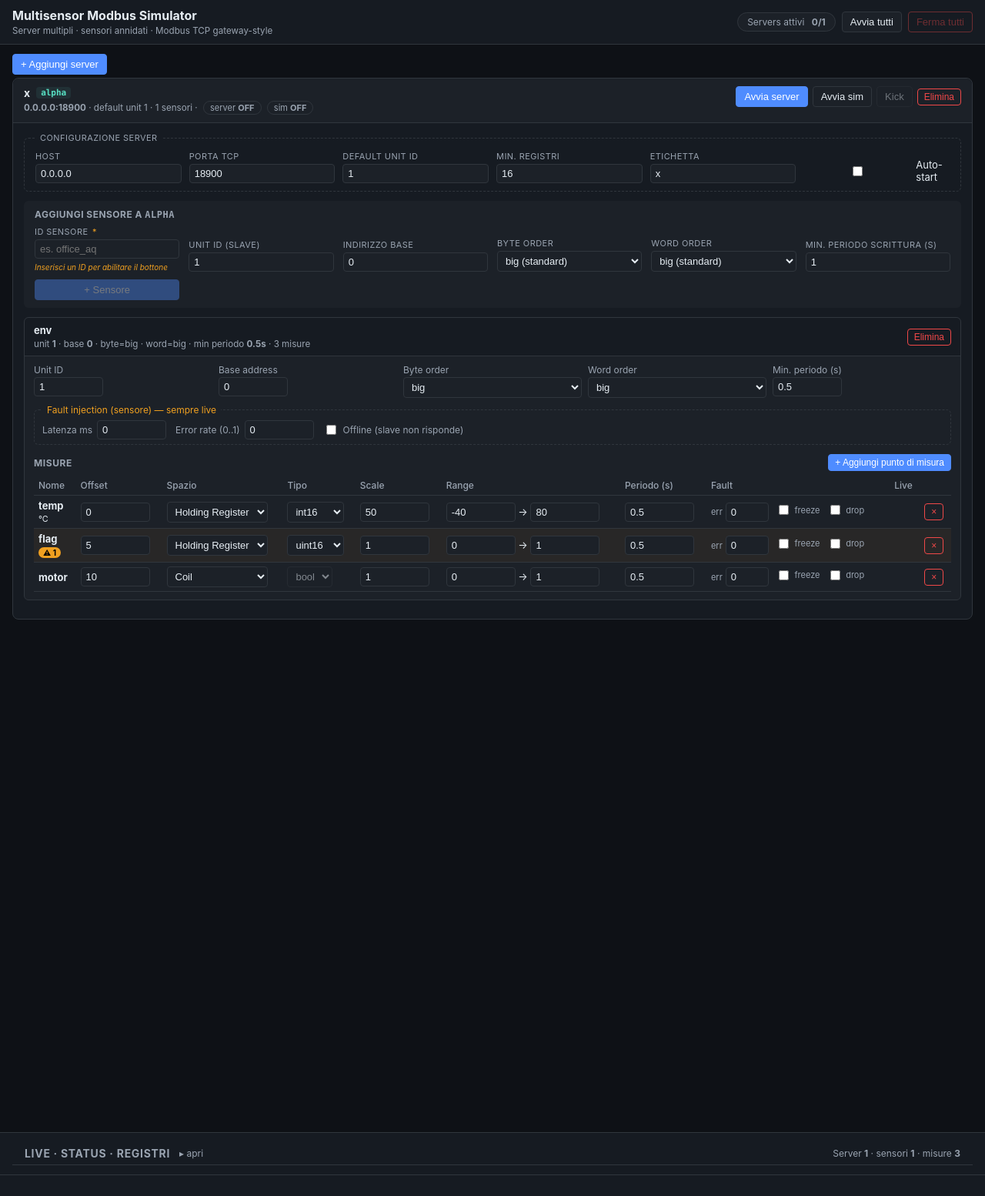
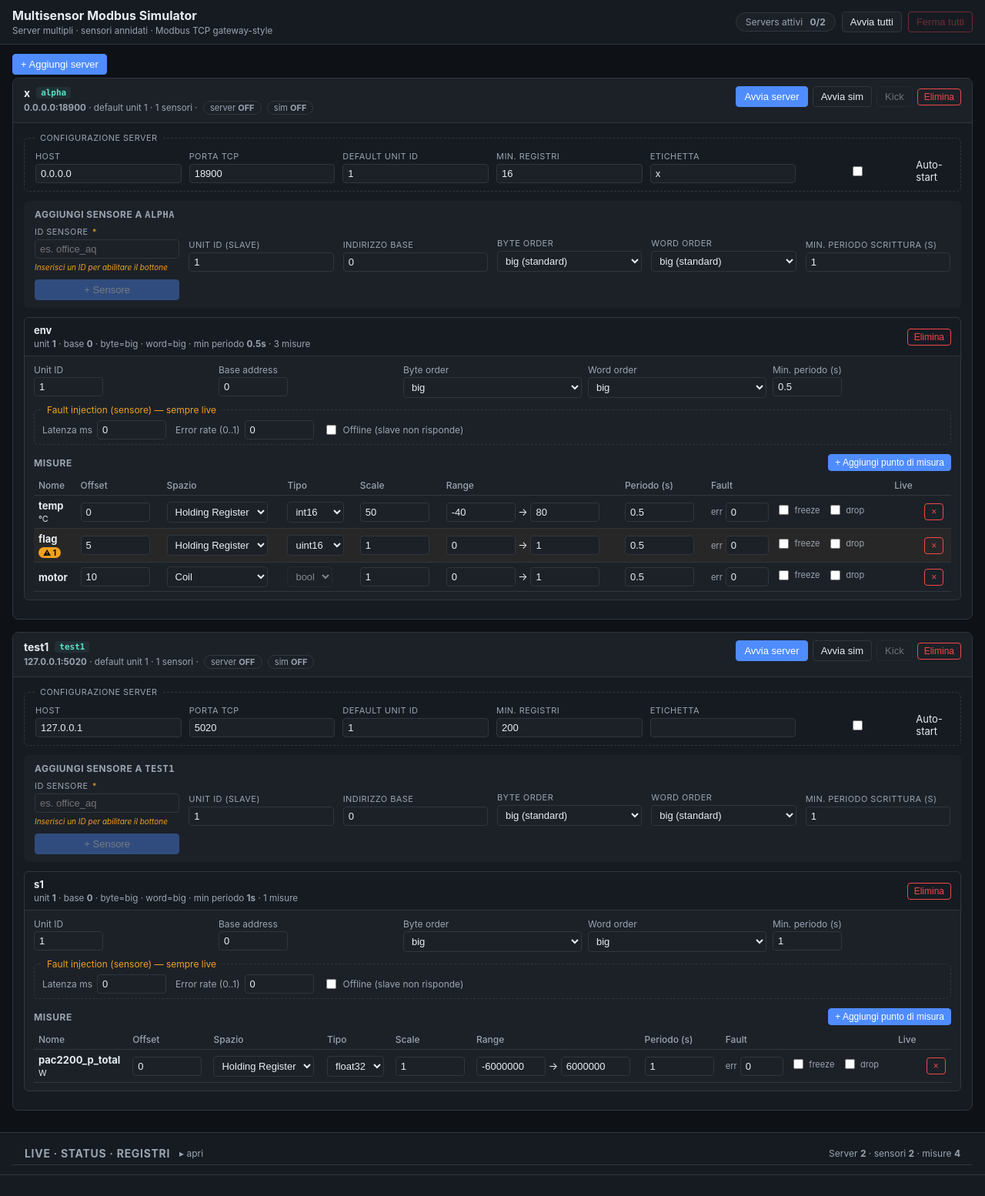
Before and after one commit to giuseppejaripappalardo/multisensor_data_modbus_writer_simulator, a FastAPI app: page / in a window 1280 px wide. Shown: the whole page at 77% size. Run offline with FastAPI, Linux system fonts and the light colour scheme; data that the repository does not hold is empty; some libraries are stand-ins or nearby versions.

Commit message:
fixes vari

```diff
--- a/configs/runtime.yaml
+++ b/configs/runtime.yaml
@@ -79,5 +79,42 @@ servers:
       offline: false
       error_rate: 0.0
       error_code: 11
+- id: test1
+  label: null
+  description: null
+  host: 127.0.0.1
+  port: 5020
+  default_unit_id: 1
+  register_count_min: 200
+  auto_start: false
+  sensors:
+  - id: s1
+    unit_id: 1
+    base_address: 0
+    byte_order: big
+    word_order: big
+    write_rate_seconds: 1.0
+    measurements:
+    - name: pac2200_p_total
+      offset: 0
+      register_type: holding_register
+      data_type: float32
+      scale: 1.0
+      min_value: -6000000.0
+      max_value: 6000000.0
+      update_rate: 1.0
+      unit: W
+      fault:
+        error_rate: 0.0
+        error_code: 2
+        frozen: false
+        drop_writes: false
+        bit_flip_rate: 0.0
+        drift_per_second: 0.0
+    fault:
+      latency_ms: 0
+      offline: false
+      error_rate: 0.0
+      error_code: 11
 tick_seconds: 0.5
 log_level: INFO
--- a/webui/static/app.js
+++ b/webui/static/app.js
@@ -467,8 +467,39 @@ document.addEventListener("alpine:init", () => {
         rt,
       };
     },
-    consumerReadHintForMeasurement(m) {
-      // Versione per misure già configurate (non template).
+    // Etichetta "umana" per la combinazione (byte_order, word_order) effettiva.
+    // Per i tipi a 16 bit il word_order è inerte (un solo registro).
+    endianLabel(dt, byteOrder, wordOrder) {
+      const bo = byteOrder || "big";
+      const wo = wordOrder || "big";
+      if (dt === "bool") return "—";
+      if (dt === "uint16" || dt === "int16") {
+        return bo === "big" ? "byte_order=big (1 reg)" : "byte_order=little (1 reg, byte swap)";
+      }
+      // Multi-register: nominiamo le 4 combinazioni col pattern di byte
+      // sulla rete, nello stesso ordine in cui le scrive l'encoder.
+      const pattern = (bo === "big" && wo === "big") ? "ABCD"
+                    : (bo === "big" && wo === "little") ? "CDAB"
+                    : (bo === "little" && wo === "big") ? "BADC"
+                    : "DCBA";
+      const human = (bo === "big" && wo === "big") ? "Big endian"
+                  : (bo === "big" && wo === "little") ? "Word-swap (mid-little)"
+                  : (bo === "little" && wo === "big") ? "Byte-swap (mid-big)"
+                  : "Little endian";
+      return `${human} (${pattern}: byte_order=${bo}, word_order=${wo})`;
+    },
+    // Prefisso "umano" del registro per ciascuno dei 4 spazi Modbus.
+    // 0xxxx coil, 1xxxx discrete input, 3xxxx input register, 4xxxx holding.
+    addrBaseFor(rt) {
+      return ({
+        coil: 1, discrete_input: 10001,
+        input_register: 30001, holding_register: 40001,
+      })[rt] || 40001;
+    },
+    consumerReadHintForMeasurement(sensor, m) {
+      // Versione per misure già configurate (non template). Riflette il
+      // byte_order/word_order EFFETTIVO del sensore e lo SPAZIO Modbus
+      // della misura (non assumere holding).
       if (!m) return "";
       const dt = m.data_type;
       const wordCount = ({
@@ -476,13 +507,12 @@ document.addEventListener("alpine:init", () => {
         uint32: 2, int32: 2, float32: 2,
         float64: 4,
       })[dt] || 1;
-      const endian = (dt === "uint16" || dt === "int16" || dt === "bool")
-        ? "Big endian (1 reg)"
-        : "Big endian (ABCD: byte_order=big, word_order=big)";
+      const endian = this.endianLabel(dt, sensor && sensor.byte_order, sensor && sensor.word_order);
       const scaleHint = (Number(m.scale) === 1)
         ? "scale=1 ⇒ valore_reale = valore_registro"
         : `scale=${m.scale} ⇒ valore_reale = valore_registro / ${m.scale}`;
-      const addr = (typeof m.address === "number") ? `@${40001 + m.address}` : `offset ${m.offset}`;
+      const base = this.addrBaseFor(m.register_type);
+      const addr = (typeof m.address === "number") ? `@${base + m.address}` : `offset ${m.offset}`;
       return `${addr}, ${dt}, ${wordCount} reg, ${endian}. ${scaleHint}. Unità: ${m.unit || "—"}.`;
     },
     applyTemplateToForm(serverId, sensorId, templateName) {
--- a/webui/templates/index.html
+++ b/webui/templates/index.html
@@ -312,20 +312,18 @@
                       </label>
                       <label title="Modificabile solo a server fermo.">
                         Byte order
-                        <select :value="s.byte_order"
-                                :disabled="isLocked(srv.id)"
+                        <select :disabled="isLocked(srv.id)"
                                 @change="patchSensor(srv.id, s.id, { byte_order: $event.target.value })">
-                          <option value="big">big</option>
-                          <option value="little">little</option>
+                          <option value="big" :selected="s.byte_order === 'big'">big</option>
+                          <option value="little" :selected="s.byte_order === 'little'">little</option>
                         </select>
                       </label>
                       <label title="Modificabile solo a server fermo.">
                         Word order
-                        <select :value="s.word_order"
-                                :disabled="isLocked(srv.id)"
+                        <select :disabled="isLocked(srv.id)"
                                 @change="patchSensor(srv.id, s.id, { word_order: $event.target.value })">
-                          <option value="big">big</option>
-                          <option value="little">little</option>
+                          <option value="big" :selected="s.word_order === 'big'">big</option>
+                          <option value="little" :selected="s.word_order === 'little'">little</option>
                         </select>
                       </label>
                       <label title="Periodo minimo tra due scritture per qualunque punto di questo sensore. Funge da CAP: nessun punto sarà aggiornato più velocemente. Il periodo effettivo di ogni punto è max(periodo punto, periodo sensore). Sempre modificabile (live-reload).">
@@ -372,11 +370,12 @@
                       <div class="form-grid">
                         <label class="form-field form-field-wide" title="Sceglie un preset dal catalogo: pre-popola tutti i campi con i valori tipici di quel tipo di sensore. Puoi sempre modificarli prima di salvare.">
                           <span>Preset</span>
-                          <select :value="measurementForm(srv.id, s.id).template_name"
-                                  @change="applyTemplateToForm(srv.id, s.id, $event.target.value)">
-                            <option value="">— personalizzato —</option>
+                          <select @change="applyTemplateToForm(srv.id, s.id, $event.target.value)">
+                            <option value="" :selected="!measurementForm(srv.id, s.id).template_name">— personalizzato —</option>
                             <template x-for="t in catalog" :key="t.name">
-                              <option :value="t.name" x-text="t.label + ' (' + t.data_type + ')'"></option>
+                              <option :value="t.name"
+                                      :selected="t.name === measurementForm(srv.id, s.id).template_name"
+                                      x-text="t.label + ' (' + t.data_type + ')'"></option>
                             </template>
                           </select>
                           <template x-if="selectedTemplate(srv.id, s.id)">
@@ -445,10 +444,11 @@
                         </label>
                         <label class="form-field" title="Spazio Modbus dove scrivere la misura. I 4 spazi sono indipendenti.">
                           <span>Spazio</span>
-                          <select :value="measurementForm(srv.id, s.id).register_type"
-                                  @change="onMeasurementFormRtChange(srv.id, s.id, $event.target.value)">
+                          <select @change="onMeasurementFormRtChange(srv.id, s.id, $event.target.value)">
                             <template x-for="rt in registerTypes" :key="rt">
-                              <option :value="rt" x-text="rtLabel(rt)"></option>
+                              <option :value="rt"
+                                      :selected="rt === measurementForm(srv.id, s.id).register_type"
+                                      x-text="rtLabel(rt)"></option>
                             </template>
                           </select>
                         </label>
@@ -459,11 +459,12 @@
                         </label>
                         <label class="form-field" title="Tipo dato Modbus. Sui coil/discrete input è forzato a bool (singolo bit). Sugli input/holding register il bool non è offerto: per gli stati 'a bit' usa una bitmask UINT16.">
                           <span>Data type</span>
-                          <select :value="measurementForm(srv.id, s.id).data_type"
-                                  :disabled="isBitSpace(measurementForm(srv.id, s.id).register_type)"
+                          <select :disabled="isBitSpace(measurementForm(srv.id, s.id).register_type)"
                                   @change="measurementForm(srv.id, s.id).data_type = $event.target.value">
                             <template x-for="dt in dataTypesFor(measurementForm(srv.id, s.id).register_type)" :key="dt">
-                              <option :value="dt" x-text="dt"></option>
+                              <option :value="dt"
+                                      :selected="dt === measurementForm(srv.id, s.id).data_type"
+                                      x-text="dt"></option>
                             </template>
                           </select>
                         </label>
@@ -545,20 +546,20 @@
                                      @change="patchMeasurement(srv.id, s.id, m.name, { offset: +$event.target.value })" />
                             </td>
                             <td>
-                              <select :value="m.register_type"
-                                      :disabled="isLocked(srv.id)"
+                              <select :disabled="isLocked(srv.id)"
                                       @change="patchMeasurement(srv.id, s.id, m.name, { register_type: $event.target.value })">
                                 <template x-for="rt in registerTypes" :key="rt">
-                                  <option :value="rt" x-text="rtLabel(rt)"></option>
+                                  <option :value="rt"
+                                          :selected="rt === m.register_type"
+                                          x-text="rtLabel(rt)"></option>
                                 </template>
                               </select>
                             </td>
                             <td>
-                              <select :value="m.data_type"
-                                      :disabled="isLocked(srv.id) || isBitSpace(m.register_type)"
+                              <select :disabled="isLocked(srv.id) || isBitSpace(m.register_type)"
                                       :title="isBitSpace(m.register_type) ? 'Su coil/discrete input il tipo è sempre bool (1 bit).' : 'Su input/holding register bool non è offerto: per stati a bit usa una bitmask UINT16.'"
                                       @change="patchMeasurement(srv.id, s.id, m.name, { data_type: $event.target.value })">
-                                <template x-for="dt in dataTypesFor(m.register_type)" :key="dt"><option :value="dt" x-text="dt"></option></template>
+                                <template x-for="dt in dataTypesFor(m.register_type)" :key="dt"><option :value="dt" :selected="dt === m.data_type" x-text="dt"></option></template>
                               </select>
                             </td>
                             <td>
@@ -619,7 +620,7 @@
                           <tr class="consumer-row">
                             <td colspan="10">
                               <span class="consumer-label">Lettura lato consumer (gateway/SCADA):</span>
-                              <span class="consumer-hint" x-text="consumerReadHintForMeasurement(m)"></span>
+                              <span class="consumer-hint" x-text="consumerReadHintForMeasurement(s, m)"></span>
                             </td>
                           </tr>
                           <template x-if="measurementWarnings(m).length > 0">
```
Also changed, not shown: .claude/settings.local.json.
